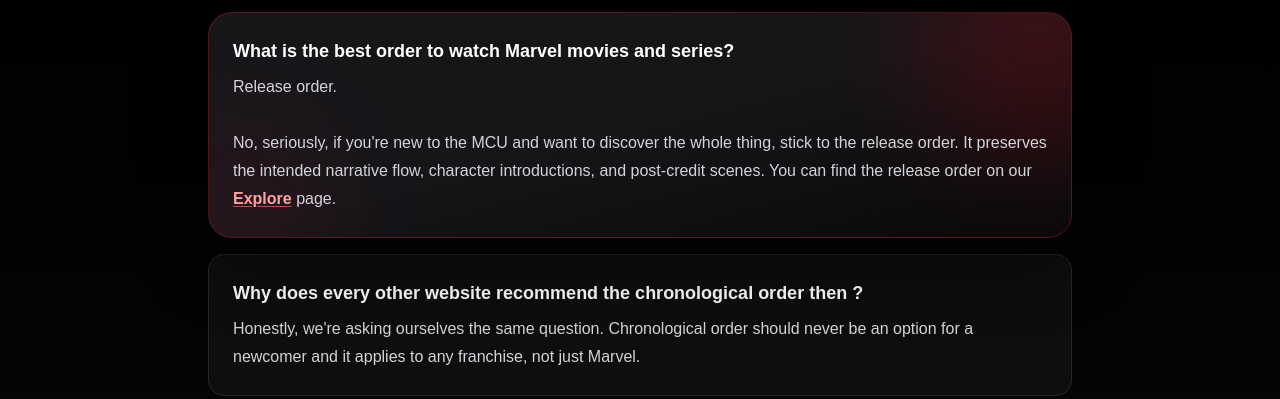
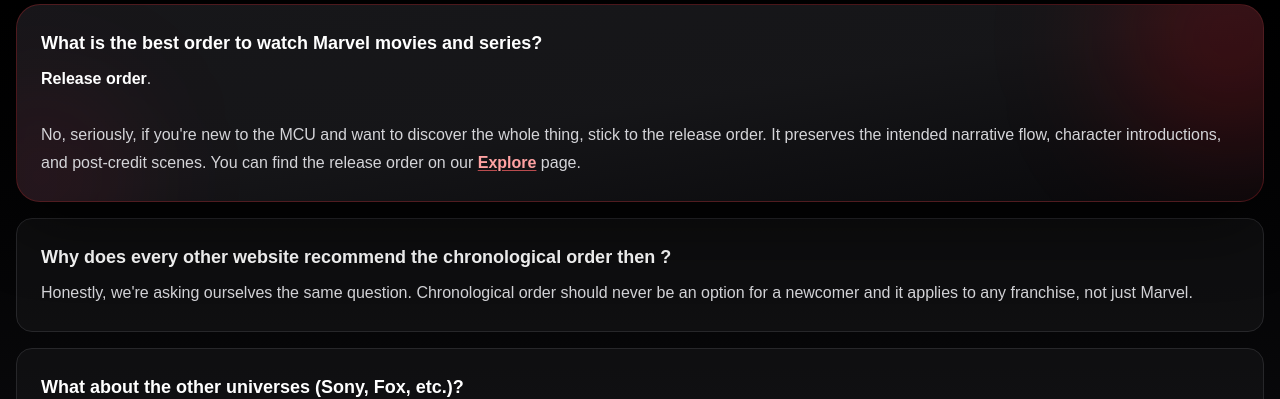
Before and after one commit to RedDTG/mcu-flowchart, a Next.js app in the folder apps/web/: page /watching-order in a window 1280 px wide. Shown: the part 401-800 px from the top of the page. Built offline with nearby package versions, Linux system fonts and the light colour scheme; no server answers.

Commit message:
feat: update margins style

```diff
--- a/apps/web/src/components/WatchingOrderPage.tsx
+++ b/apps/web/src/components/WatchingOrderPage.tsx
@@ -46,30 +46,32 @@
 
 export function WatchingOrderPage() {
   const renderAnswer = (answer: string) => {
-    const exploreWord = "Explore";
-    const parts = answer.split(exploreWord);
+    return answer.split(/(Explore|Release order)/g).map((part, index) => {
+      if (part === "Explore") {
+        return (
+          <Link key={`${part}-${index}`} href="/all-media" className="font-semibold text-red-300 underline decoration-red-400/70 underline-offset-2 hover:text-red-200">
+            {part}
+          </Link>
+        );
+      }
 
-    if (parts.length === 1) {
-      return answer;
-    }
+      if (part === "Release order") {
+        return (
+          <strong key={`${part}-${index}`} className="font-bold text-white">
+            {part}
+          </strong>
+        );
+      }
 
-    return parts.map((part, index) => (
-      <span key={`${part}-${index}`}>
-        {part}
-        {index < parts.length - 1 ? (
-          <Link href="/all-media" className="font-semibold text-red-300 underline decoration-red-400/70 underline-offset-2 hover:text-red-200">
-            {exploreWord}
-          </Link>
-        ) : null}
-      </span>
-    ));
+      return <span key={`${part}-${index}`}>{part}</span>;
+    });
   };
 
   return (
     <div className="min-h-screen bg-linear-to-b from-black via-zinc-950 to-black text-zinc-100">
       <AppNavbar />
 
-      <main className="mx-auto w-full max-w-4xl px-4 py-8 sm:py-10">
+      <main className="mx-auto w-full max-w-7xl px-4 py-6 sm:py-8">
         <section className="relative overflow-hidden rounded-3xl border border-zinc-800 bg-zinc-900/60 p-5 sm:p-8 md:p-12">
           <div className="pointer-events-none absolute -right-24 -top-24 h-64 w-64 rounded-full bg-red-600/20 blur-3xl" />
           <div className="pointer-events-none absolute -left-24 -bottom-24 h-64 w-64 rounded-full bg-blue-600/20 blur-3xl" />
```
